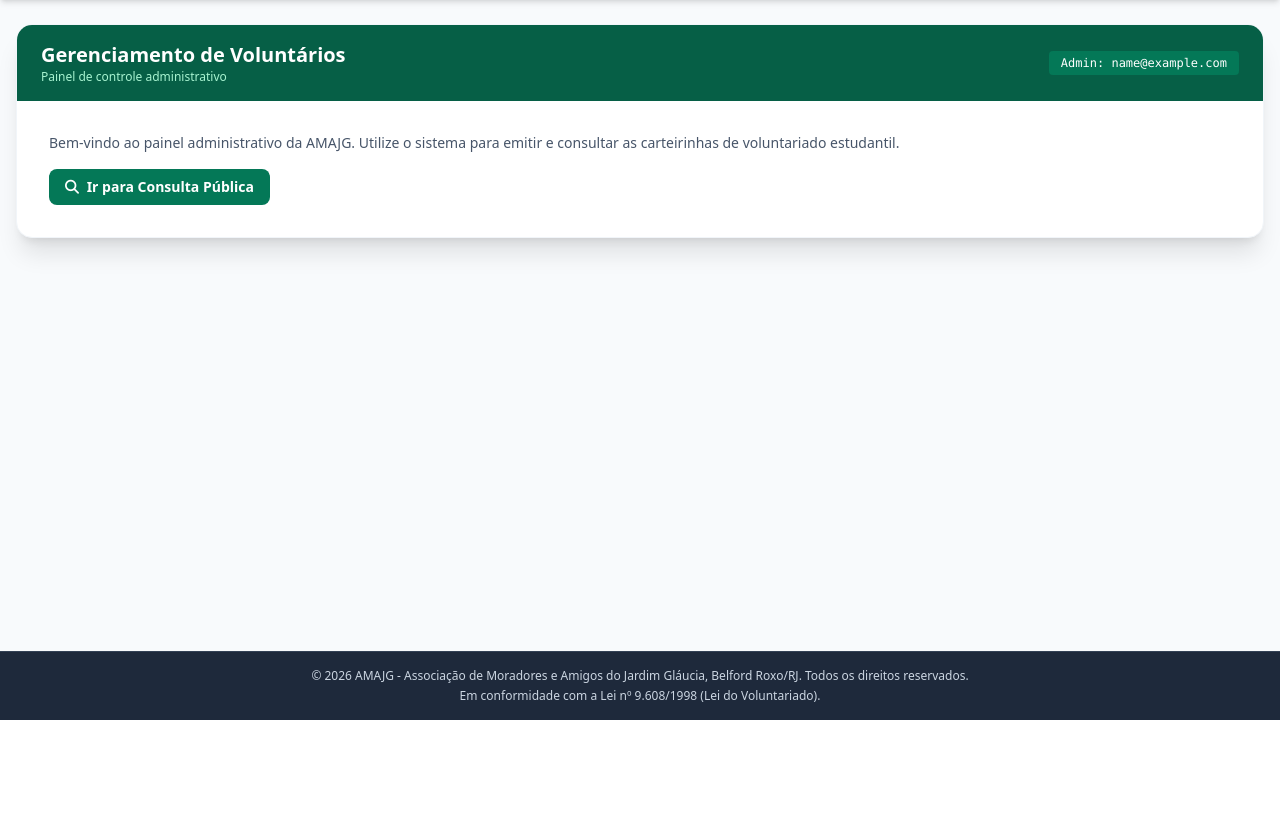
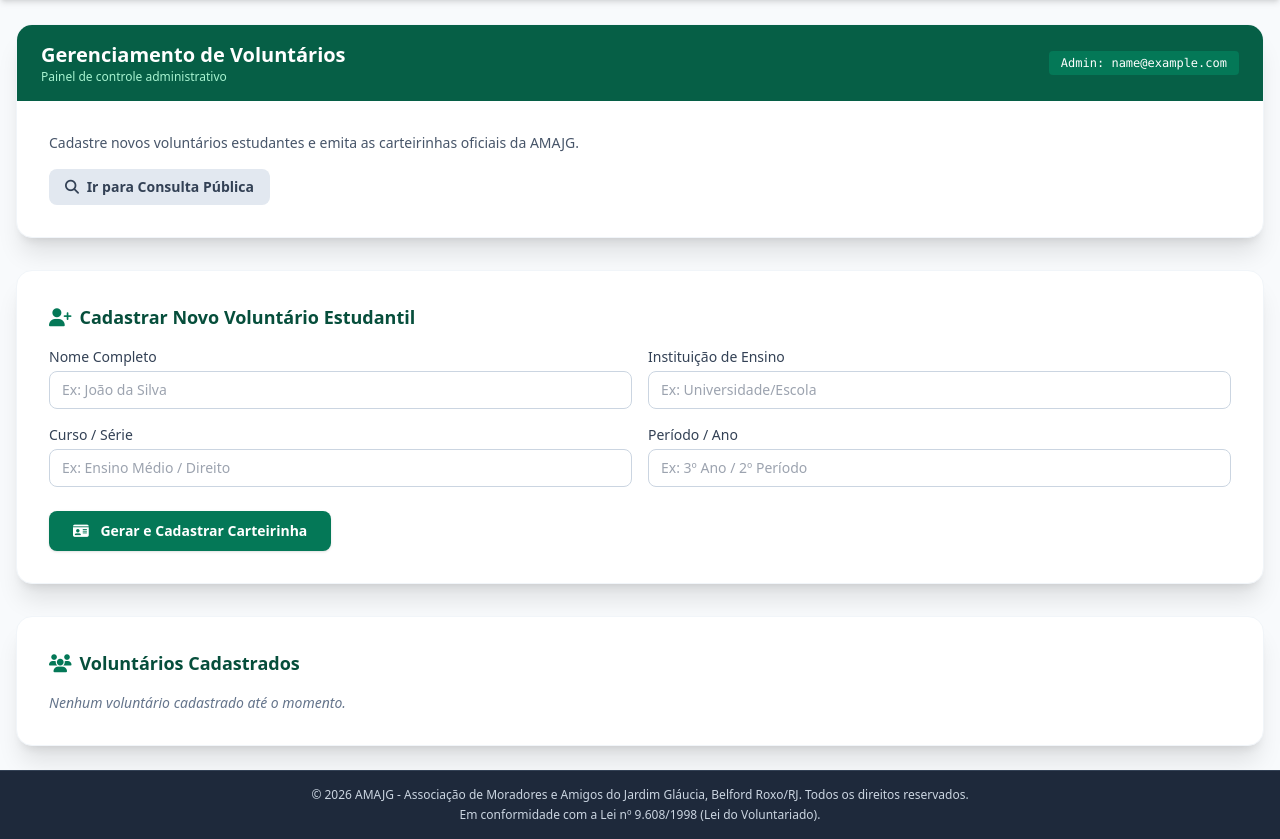
Before and after one commit to amajg/amajg-voluntarios, a Flask app: page /admin in a window 1280 px wide. Shown: the part 80-919 px from the top of the page. Before the commit the page ends 800 px from the top, so only its background shows below. Run offline with Flask 3, Linux system fonts and the light colour scheme; the visitor is signed in with stand-in values (Sample User, id 1); some libraries are stand-ins or nearby versions.

Commit message:
Update admin.html

```diff
--- a/templates/admin.html
+++ b/templates/admin.html
@@ -2,20 +2,88 @@
 {% block title %}Painel Administrativo - AMAJG{% endblock %}
 {% block content %}
 <div class="space-y-8">
+    <!-- Cabeçalho do Painel -->
     <div class="bg-white rounded-2xl shadow-xl overflow-hidden border border-slate-100">
         <div class="bg-emerald-800 text-white py-4 px-6 flex justify-between items-center">
             <div>
                 <h2 class="text-xl font-bold">Gerenciamento de Voluntários</h2>
                 <p class="text-xs text-emerald-200">Painel de controle administrativo</p>
             </div>
-            <span class="bg-emerald-700 px-3 py-1 rounded text-xs font-mono">Admin: {{ session.get('admin_email') }}</span>
+            <span class="bg-emerald-700 px-3 py-1 rounded text-xs font-mono">Admin: {{ session.get('admin_email', 'Administrador') }}</span>
         </div>
         <div class="p-6 md:p-8">
-            <p class="text-sm text-slate-600 mb-4">Bem-vindo ao painel administrativo da AMAJG. Utilize o sistema para emitir e consultar as carteirinhas de voluntariado estudantil.</p>
-            <a href="{{ url_for('public_query') }}" class="inline-block bg-emerald-700 text-white font-bold px-4 py-2 rounded-lg text-sm hover:bg-emerald-800 transition">
+            <p class="text-sm text-slate-600 mb-4">Cadastre novos voluntários estudantes e emita as carteirinhas oficiais da AMAJG.</p>
+            <a href="{{ url_for('public_query') }}" class="inline-block bg-slate-200 text-slate-700 font-bold px-4 py-2 rounded-lg text-sm hover:bg-slate-300 transition">
                 <i class="fas fa-search mr-1"></i> Ir para Consulta Pública
             </a>
         </div>
     </div>
+
+    <!-- Formulário de Cadastro de Voluntário -->
+    <div class="bg-white rounded-2xl shadow-xl overflow-hidden border border-slate-100 p-6 md:p-8">
+        <h3 class="text-lg font-bold text-emerald-900 mb-4 flex items-center">
+            <i class="fas fa-user-plus mr-2 text-emerald-700"></i> Cadastrar Novo Voluntário Estudantil
+        </h3>
+        <form action="{{ url_for('admin_dashboard') }}" method="POST" class="grid grid-cols-1 md:grid-cols-2 gap-4">
+            <div>
+                <label class="block text-sm font-medium text-slate-700 mb-1">Nome Completo</label>
+                <input type="text" name="nome" required placeholder="Ex: João da Silva" class="w-full rounded-lg border border-slate-300 px-3 py-2 text-sm focus:outline-none focus:ring-2 focus:ring-emerald-600">
+            </div>
+            <div>
+                <label class="block text-sm font-medium text-slate-700 mb-1">Instituição de Ensino</label>
+                <input type="text" name="instituicao" required placeholder="Ex: Universidade/Escola" class="w-full rounded-lg border border-slate-300 px-3 py-2 text-sm focus:outline-none focus:ring-2 focus:ring-emerald-600">
+            </div>
+            <div>
+                <label class="block text-sm font-medium text-slate-700 mb-1">Curso / Série</label>
+                <input type="text" name="curso" placeholder="Ex: Ensino Médio / Direito" class="w-full rounded-lg border border-slate-300 px-3 py-2 text-sm focus:outline-none focus:ring-2 focus:ring-emerald-600">
+            </div>
+            <div>
+                <label class="block text-sm font-medium text-slate-700 mb-1">Período / Ano</label>
+                <input type="text" name="periodo" placeholder="Ex: 3º Ano / 2º Período" class="w-full rounded-lg border border-slate-300 px-3 py-2 text-sm focus:outline-none focus:ring-2 focus:ring-emerald-600">
+            </div>
+            <div class="md:col-span-2 pt-2">
+                <button type="submit" class="bg-emerald-700 hover:bg-emerald-600 text-white font-bold px-6 py-2.5 rounded-lg text-sm transition shadow">
+                    <i class="fas fa-id-card mr-2"></i> Gerar e Cadastrar Carteirinha
+                </button>
+            </div>
+        </form>
+    </div>
+
+    <!-- Lista de Voluntários Cadastrados -->
+    <div class="bg-white rounded-2xl shadow-xl overflow-hidden border border-slate-100 p-6 md:p-8">
+        <h3 class="text-lg font-bold text-emerald-900 mb-4 flex items-center">
+            <i class="fas fa-users mr-2 text-emerald-700"></i> Voluntários Cadastrados
+        </h3>
+        {% if voluntariados %}
+            <div class="overflow-x-auto">
+                <table class="w-full text-left border-collapse text-sm">
+                    <thead>
+                        <tr class="bg-slate-100 text-slate-700 border-b border-slate-200">
+                            <th class="py-3 px-4 font-semibold">Código</th>
+                            <th class="py-3 px-4 font-semibold">Nome</th>
+                            <th class="py-3 px-4 font-semibold">Instituição</th>
+                            <th class="py-3 px-4 font-semibold text-center">Ações</th>
+                        </tr>
+                    </thead>
+                    <tbody class="divide-y divide-slate-200">
+                        {% for v in voluntariados %}
+                        <tr class="hover:bg-slate-50">
+                            <td class="py-3 px-4 font-mono text-xs text-emerald-800 font-bold">{{ v.codigo }}</td>
+                            <td class="py-3 px-4 font-medium text-slate-800">{{ v.nome }}</td>
+                            <td class="py-3 px-4 text-slate-600">{{ v.instituicao }}</td>
+                            <td class="py-3 px-4 text-center space-x-2">
+                                <a href="{{ url_for('view_card', codigo=v.codigo) }}" target="_blank" class="bg-emerald-100 text-emerald-800 hover:bg-emerald-200 px-3 py-1 rounded text-xs font-semibold inline-block transition">
+                                    <i class="fas fa-print mr-1"></i> Ver/Imprimir Carteirinha
+                                </a>
+                            </td>
+                        </tr>
+                        {% endfor %}
+                    </tbody>
+                </table>
+            </div>
+        {% else %}
+            <p class="text-sm text-slate-500 italic">Nenhum voluntário cadastrado até o momento.</p>
+        {% endif %}
+    </div>
 </div>
 {% endblock %}
```
